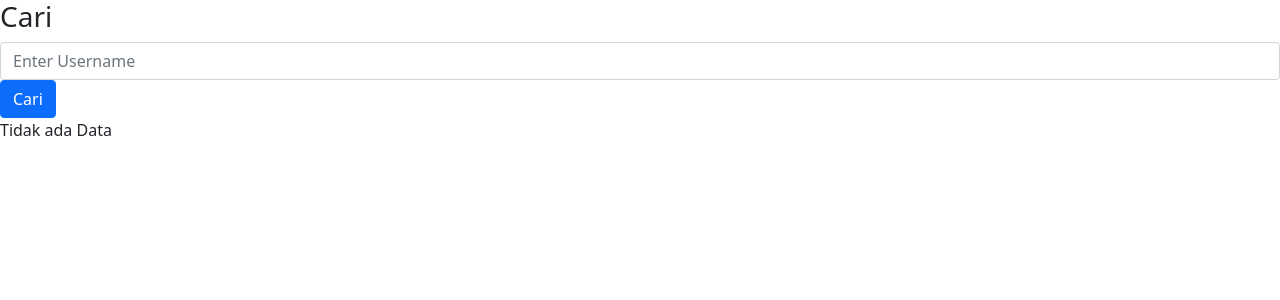
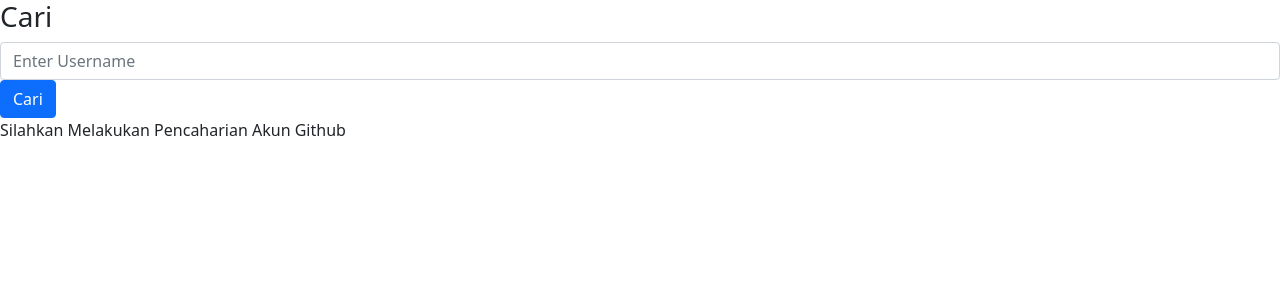
Before and after one commit to 1wasilah1/telkom, a React (Create React App) app: page / in a window 1280 px wide. Shown: the top 300 px of the page. Built offline with nearby package versions, Linux system fonts and the light colour scheme.

Commit message:
penambahan kondisi apabila user tidak memiliki repository

```diff
--- a/src/App.js
+++ b/src/App.js
@@ -10,10 +10,11 @@ export default class ListRepo extends React.Component {
 	  this.state = {
 		ListRepo: [],
 		loading:false,
-		valid:true
+		countRepo:0
 	  }
 	  this.handleSubmit.bind(this);
 	  this.callingGithub.bind(this);
+
   }
 
 	async handleSubmit(e) {
@@ -26,17 +27,33 @@ export default class ListRepo extends React.Component {
 		axios.get(`https://api.github.com/users/${username}/repos`)
 		  .then(res => {
 			const ListRepo = res.data;
+			let cRepo = 0;
+			if(ListRepo.length<1)
+				cRepo = 1;
+			else
+				cRepo =2;
 			this.setState({ ListRepo });
 			this.setState({ loading:true });
+			this.setState({ countRepo:cRepo });
 		  }).catch(function(error){
-			  this.setState({ valid:false });
+			  alert("Username Github Tidak Ditemukan");
 		  })
-
 	  }
 
   render() {
-	if(this.state.loading){
-		return (
+	const Results = () => (
+	  <div id="results" className="search-results">
+		{this.state.loading?<ViewResults/>:<NothingResults/>}
+	  </div>
+	)
+	const ViewResults = () => (
+		<ul>{ this.state.ListRepo.map(ListRepo => <li>{ListRepo.name}</li>)}</ul>
+	)
+	const NothingResults = () => (
+		<p>Silahkan Melakukan Pencaharian Akun Github</p>
+	)
+
+	 return (
 		<div>
 				 <form onSubmit={e => this.handleSubmit(e)}>
 					<h3>Cari</h3>
@@ -46,26 +63,9 @@ export default class ListRepo extends React.Component {
 					<button type="submit" className="btn btn-primary btn-block">Cari</button>
 				</form>
 
-			  <ul>{ this.state.ListRepo.map(ListRepo => <li>{ListRepo.name}</li>)}</ul>
+
+			 {this.state.countRepo==1?'User ini tidak memiliki repository':<Results/>}
 		</div>
-		)
-	}else{
-
-	  return (
-		<div>
-				 <form onSubmit={e => this.handleSubmit(e)}>
-					<h3>Cari</h3>
-					<div className="form-group">
-						<input type="text" name="githubUser" className="form-control" placeholder="Enter Username" />
-					</div>
-					<button type="submit" className="btn btn-primary btn-block">Cari</button>
-				</form>
-
-			 {this.state.ListRepo=''?'':<p>Tidak ada Data</p>}
-		</div>
-		)
-
-	}
-
+	)
   }
 }
```
